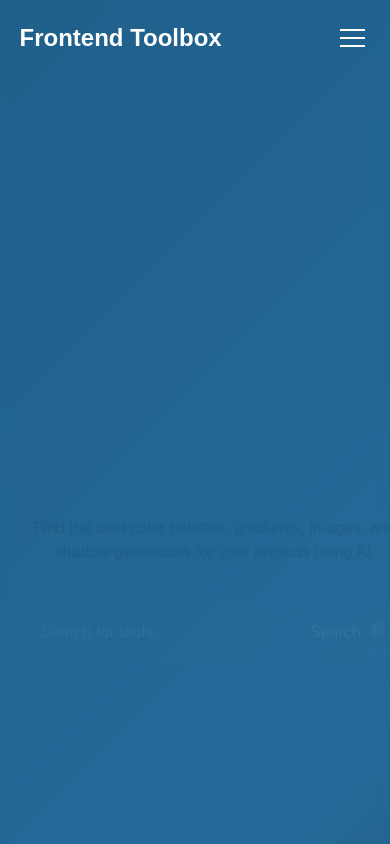
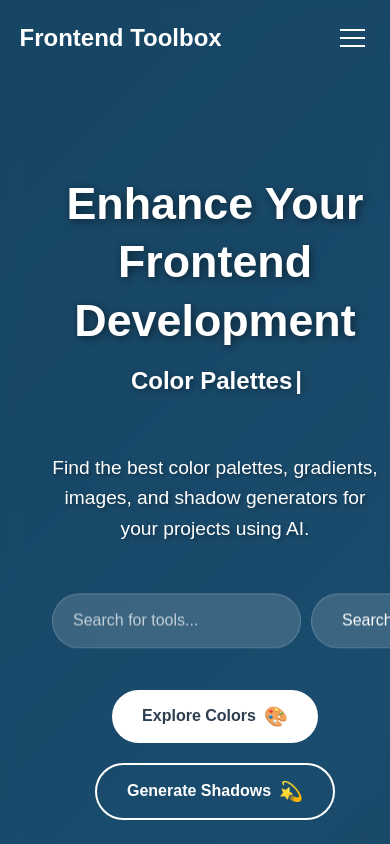
Before and after one commit to sivakumar6678/CodeCanvas, a React (Vite) app: page / in a window 390 px wide. Shown: the top 844 px of the page. Built offline with nearby package versions, Linux system fonts and the light colour scheme.

Commit message:
Update ml5 to version 1.2.1, enhance animations in Hero component, and improve Contact page with additional social links and GSAP animations. Refactor styles for better responsiveness and visual appeal.

```diff
--- a/package.json
+++ b/package.json
@@ -16,7 +16,7 @@
     "@mui/material": "^6.4.5",
     "framer-motion": "^12.5.0",
     "gsap": "^3.12.7",
-    "ml5": "^0.12.2",
+    "ml5": "^1.2.1",
     "react": "^19.0.0",
     "react-dom": "^19.0.0",
     "react-icons": "^5.5.0",
--- a/src/components/Hero.jsx
+++ b/src/components/Hero.jsx
@@ -24,27 +24,27 @@ const Hero = () => {
     });
 
     tl.from('.hero-content h1', {
-      opacity: 0,
+      opacity: 1,
       y: 30,
       duration: 1
     })
     .from('.typewriter-container', {
-      opacity: 0,
+      // opacity: 0,
       y: 20,
       duration: 0.8
     }, '-=0.5')
     .from('.hero-content p', {
-      opacity: 0,
+      // opacity: 0,
       y: 20,
       duration: 0.8
     }, '-=0.5')
     .from('.search-container', {
-      opacity: 0,
+      // opacity: 0,
       y: 20,
       duration: 0.8
     }, '-=0.5')
     .from('.hero-buttons button', {
-      opacity: 0,
+      // opacity: 0,
       y: 20,
       duration: 0.5,
       stagger: 0.2
@@ -81,9 +81,9 @@ const Hero = () => {
               ]}
               loop={true}
               cursor
-              cursorStyle="_"
-              typeSpeed={70}
-              deleteSpeed={50}
+              cursorStyle="|"
+              typeSpeed={80}
+              deleteSpeed={60}
             />
           </div>
           <p>
--- a/src/pages/Contact.jsx
+++ b/src/pages/Contact.jsx
@@ -1,37 +1,107 @@
-import React from 'react';
-import { FaGithub, FaLinkedin, FaGlobe, FaInstagram } from 'react-icons/fa';
+import React, { useEffect, useRef } from 'react';
+import { FaGithub, FaLinkedin, FaGlobe, FaInstagram, FaTwitter, FaDiscord, FaMedium, FaYoutube } from 'react-icons/fa';
+import gsap from 'gsap';
+import { ScrollTrigger } from 'gsap/ScrollTrigger';
 import '../styles/contact.scss';
+
+gsap.registerPlugin(ScrollTrigger);
 
 const socialLinks = [
   {
     name: 'GitHub',
-    icon: <FaGithub />,
+    icon: FaGithub,
     url: 'https://github.com/yourusername',
     color: '#333333'
   },
   {
     name: 'LinkedIn',
-    icon: <FaLinkedin />,
+    icon: FaLinkedin,
     url: 'https://linkedin.com/in/yourusername',
     color: '#0077B5'
   },
   {
     name: 'Portfolio',
-    icon: <FaGlobe />,
+    icon: FaGlobe,
     url: 'https://yourportfolio.com',
     color: '#4CAF50'
   },
   {
     name: 'Instagram',
-    icon: <FaInstagram />,
+    icon: FaInstagram,
     url: 'https://instagram.com/yourusername',
     color: '#E4405F'
+  },
+  {
+    name: 'Twitter',
+    icon: FaTwitter,
+    url: 'https://twitter.com/yourusername',
+    color: '#1DA1F2'
+  },
+  {
+    name: 'Discord',
+    icon: FaDiscord,
+    url: 'https://discord.gg/yourusername',
+    color: '#7289DA'
+  },
+  {
+    name: 'Medium',
+    icon: FaMedium,
+    url: 'https://medium.com/@yourusername',
+    color: '#00AB6C'
+  },
+  {
+    name: 'YouTube',
+    icon: FaYoutube,
+    url: 'https://youtube.com/@yourusername',
+    color: '#FF0000'
   }
 ];
 
 const Contact = () => {
+  const sectionRef = useRef(null);
+
+  useEffect(() => {
+    const section = sectionRef.current;
+
+    // Animate heading
+    gsap.from('h1', {
+      y: -50,
+      opacity: 0,
+      duration: 1,
+      scrollTrigger: {
+        trigger: section,
+        start: 'top center',
+      }
+    });
+
+    // Animate description
+    gsap.from('.contact-info h2, .contact-info p', {
+      y: 30,
+      opacity: 0,
+      duration: 1,
+      stagger: 0.2,
+      scrollTrigger: {
+        trigger: section,
+        start: 'top center',
+      }
+    });
+
+    // Animate social links
+    gsap.from('.social-link', {
+      scale: 0,
+      opacity: 0,
+      duration: 0.5,
+      stagger: 0.1,
+      ease: 'back.out(1.7)',
+      scrollTrigger: {
+        trigger: '.social-links',
+        start: 'top bottom',
+      }
+    });
+  }, []);
+
   return (
-    <section className="contact" id="contact">
+    <section className="contact" id="contact" ref={sectionRef}>
       <div className="container">
         <h1>Get in Touch</h1>
         <div className="contact-content">
@@ -42,7 +112,9 @@ const Contact = () => {
               check out my portfolio for more information about my work.
             </p>
             <div className="social-links">
-              {socialLinks.map((link, index) => (
+              {socialLinks.map((link, index) => {
+                const IconComponent = link.icon;
+                return (
                   <a
                     key={index}
                     href={link.url}
@@ -51,10 +123,13 @@ const Contact = () => {
                     className="social-link"
                     style={{ '--icon-color': link.color }}
                   >
-                  <span className="icon">{link.icon}</span>
+                    <span className="icon">
+                      <IconComponent />
+                    </span>
                     <span className="name">{link.name}</span>
                   </a>
-              ))}
+                );
+              })}
             </div>
           </div>
         </div>
--- a/src/styles/contact.scss
+++ b/src/styles/contact.scss
@@ -40,13 +40,9 @@
 
         .social-links {
           display: grid;
-          grid-template-columns: repeat(2, 1fr);
+          grid-template-columns: repeat(auto-fit, minmax(240px, 1fr));
           gap: 20px;
           margin-top: 40px;
-
-          @media (max-width: 480px) {
-            grid-template-columns: 1fr;
-          }
 
           .social-link {
             display: flex;
@@ -57,34 +53,82 @@
             border-radius: 15px;
             text-decoration: none;
             color: #2d3436;
-            transition: all 0.3s ease;
+            transition: all 0.4s cubic-bezier(0.175, 0.885, 0.32, 1.275);
             box-shadow: 0 4px 6px rgba(0, 0, 0, 0.1);
+            position: relative;
+            overflow: hidden;
+
+            &::before {
+              content: '';
+              position: absolute;
+              top: 0;
+              left: 0;
+              width: 100%;
+              height: 100%;
+              background: red;
+              transform: translateX(-100%);
+              transition: transform 0.4s ease;
+              z-index: 1;
+            }
 
             &:hover {
-              transform: translateY(-5px);
-              background: var(--icon-color);
-              color: white;
-              box-shadow: 0 8px 15px rgba(0, 0, 0, 0.2);
+              transform: translateY(-5px) scale(1.02);
+              box-shadow: 0 10px 20px rgba(0, 0, 0, 0.15);
+
+              &::before {
+                transform: translateX(0);
+              }
 
               .icon {
-                transform: scale(1.1);
+                transform: rotate(360deg) scale(1.2);
+                color: white;
+              }
+
+              .name {
+                color: white;
+                transform: translateX(5px);
               }
             }
 
             .icon {
               font-size: 1.8rem;
               color: var(--icon-color);
-              transition: transform 0.3s ease;
+              transition: all 0.5s ease;
+              position: relative;
+              z-index: 2;
             }
 
             .name {
               font-size: 1.2rem;
               font-weight: 500;
+              transition: all 0.4s ease;
+              position: relative;
+              z-index: 2;
+            }
+
+            &:active {
+              transform: scale(0.95) translateY(-2px);
             }
           }
         }
       }
     }
+  }
+
+  // Add floating animation
+  @keyframes float {
+    0% { transform: translateY(0px); }
+    50% { transform: translateY(-10px); }
+    100% { transform: translateY(0px); }
+  }
+
+  .social-link:nth-child(odd) {
+    animation: float 3s ease-in-out infinite;
+  }
+
+  .social-link:nth-child(even) {
+    animation: float 3s ease-in-out infinite;
+    animation-delay: 1.5s;
   }
 }
 
--- a/src/styles/hero.scss
+++ b/src/styles/hero.scss
@@ -17,8 +17,8 @@
     left: 0;
     right: 0;
     bottom: 0;
-    background: rgba(0, 0, 0, 0.3);
-    backdrop-filter: blur(5px);
+    background: rgba(0, 0, 0, 0.5);
+    backdrop-filter: blur(8px);
   }
 
   .container {
@@ -34,42 +34,48 @@
     text-align: center;
     max-width: 800px;
     margin: 0 auto;
-    color: rgb(3, 3, 3);
-    z-index: 1;
+    color: white;
+    position: relative;
+    padding: 2rem;
+    z-index: 0;
+    opacity: 1;
 
     h1 {
-      font-size: 3.5rem;
-      margin-bottom: 20px;
-      line-height: 1.2;
-      text-shadow: 2px 2px 4px rgba(0, 0, 0, 0.3);
+      font-size: 4rem;
+      margin-top: -100px;
+      margin-bottom: 1.5rem;
+      line-height: 1.3;
+      text-shadow: 2px 2px 8px rgba(0, 0, 0, 0.5);
       font-weight: 800;
+      opacity: 1;
 
       @media (max-width: 768px) {
-        font-size: 2.5rem;
+        font-size: 2.8rem;
       }
     }
 
     .typewriter-container {
-      font-size: 1.5rem;
-      margin-bottom: 30px;
-      min-height: 2em;
-      text-shadow: 1px 1px 2px rgba(0, 0, 0, 0.3);
+      font-size: 2rem;
+      margin-bottom: 2rem;
+      min-height: 2.5em;
+      text-shadow: 2px 2px 6px rgba(0, 0, 0, 0.4);
       font-weight: 600;
 
       @media (max-width: 768px) {
-        font-size: 1.2rem;
+        font-size: 1.5rem;
       }
     }
 
     p {
-      font-size: 1.2rem;
-      margin-bottom: 40px;
-      opacity: 0.95;
-      text-shadow: 1px 1px 2px rgba(0, 0, 0, 0.2);
+      font-size: 1.4rem;
+      margin-bottom: 3rem;
+      line-height: 1.6;
+      opacity: 1;
+      text-shadow: 2px 2px 4px rgba(0, 0, 0, 0.4);
       font-weight: 500;
 
       @media (max-width: 768px) {
-        font-size: 1rem;
+        font-size: 1.2rem;
       }
     }
 
```
Also changed, not shown: src/App.tsx (added, +19 -0 lines), 1 other file (tests, documents, lock files or other folders). Lines whose indentation alone changed are shown as unchanged.
